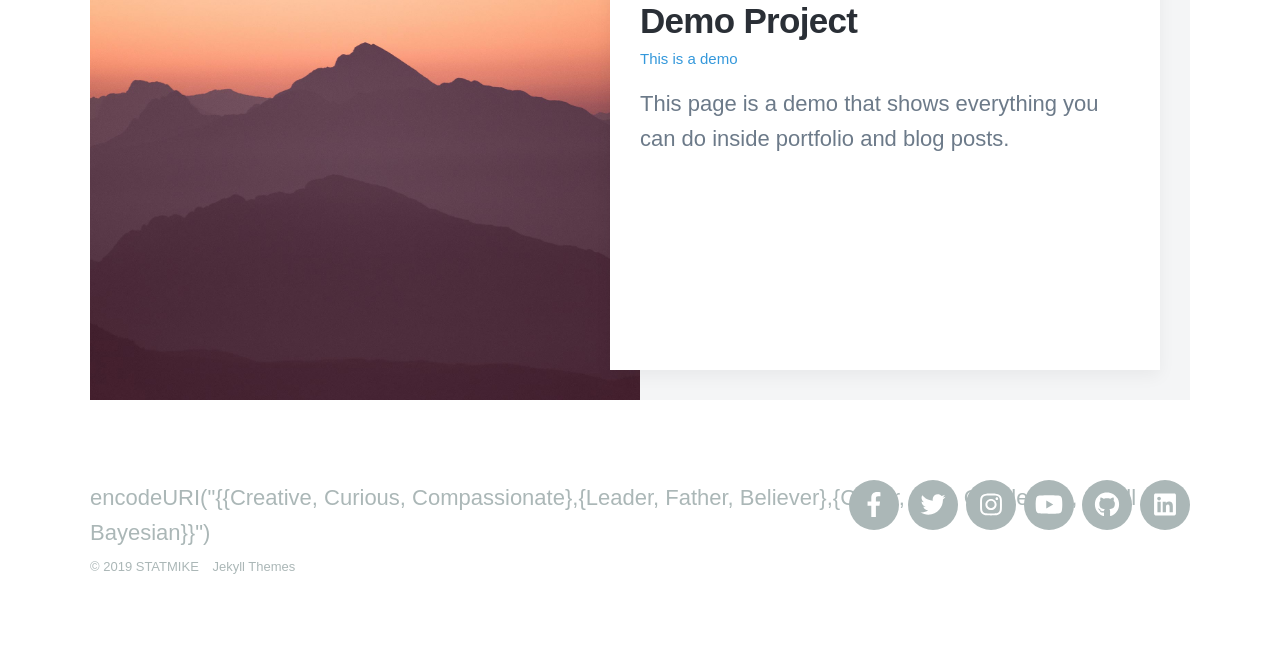
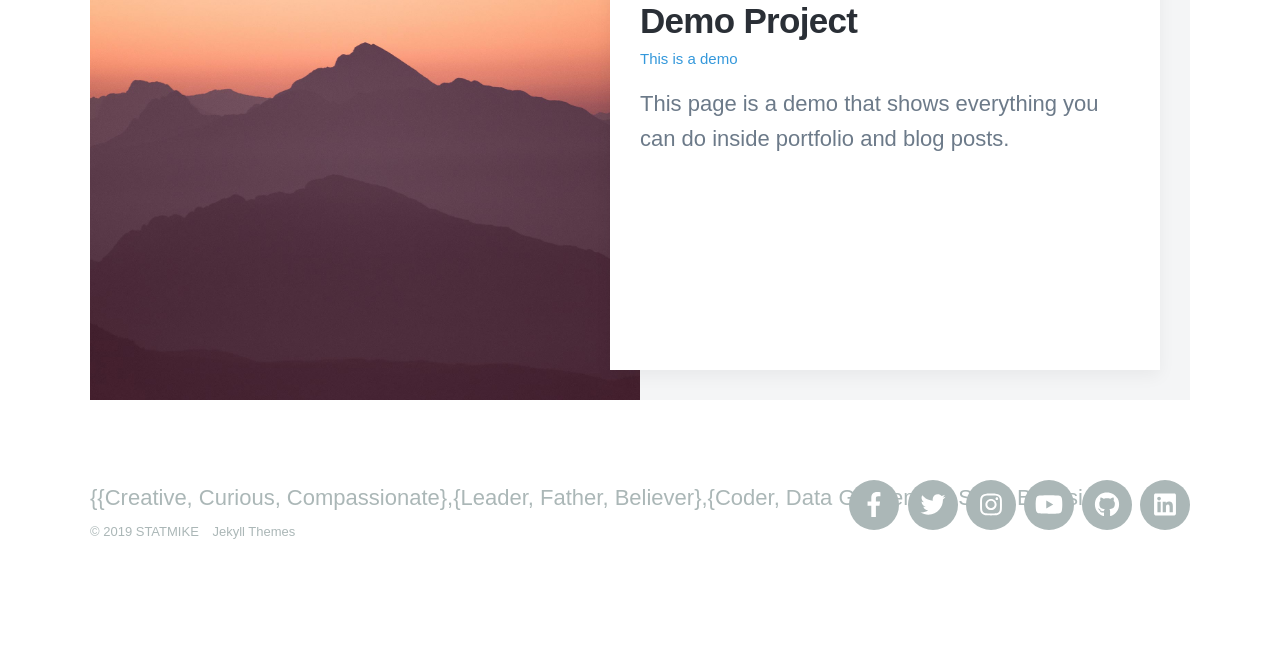
Before and after one commit to statmike/statmike.github.io, a Jekyll site: the page built from index.html, in a window 1280 px wide. Shown: the part 773-1426 px from the top of the page. Built offline with Jekyll 4.4.1, drawn with Linux system fonts in a browser that asks for light colours; nearby versions of some CDN libraries; some web fonts are replaced; after the commit the page ends 1391 px from its top, so only the background shows below that.

Commit message:
tagline try 7

```diff
--- a/_data/settings.yml
+++ b/_data/settings.yml
@@ -18,7 +18,7 @@ menu_settings:
       url: '/contact'
 
 footer_settings:
-  footer_tagline: encodeURI("{{Creative, Curious, Compassionate},{Leader, Father, Believer},{Coder, Data Gentleman, Swell Bayesian}}")
+  footer_tagline: "{{Creative, Curious, Compassionate},{Leader, Father, Believer},{Coder, Data Gentleman, Swell Bayesian}}"
 
 hero_settings:
   overlay_opacity: 0.8
```
